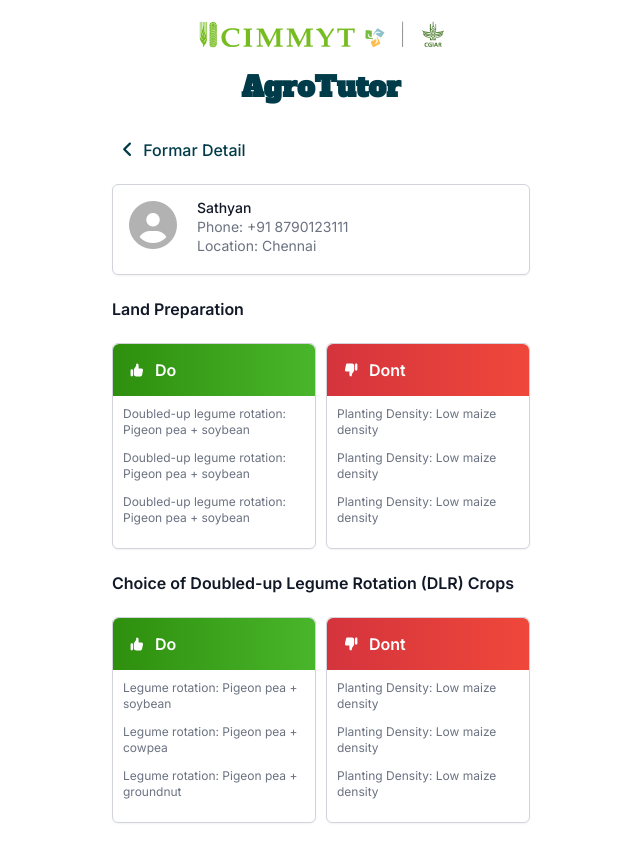
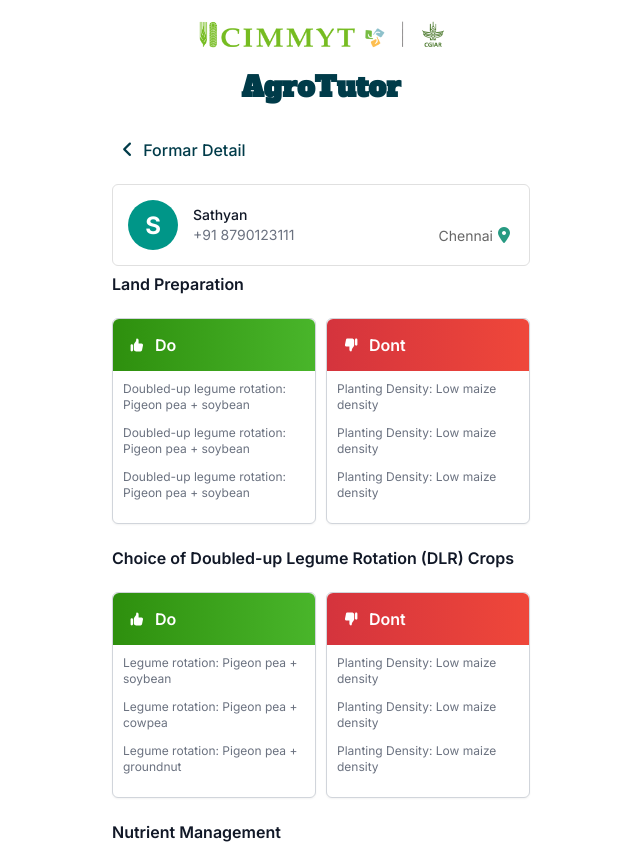
Before and after one commit to designpettai/PWA-Cimmyt, a React (Create React App) app: page /PWA-CIMMYT/formar-detail in a window 1280 px wide. Shown: the top 844 px of the page, without its empty margins (319-959 px from the left). Built offline with nearby package versions, Linux system fonts and the light colour scheme.

Commit message:
deploy commit

```diff
--- a/package.json
+++ b/package.json
@@ -1,5 +1,5 @@
 {
-  "homepage": "https://saravanakumar1101.github.io/PWA-CIMMYT",
+  "homepage": "https://designpettai.github.io/PWA-Cimmyt",
   "name": "pwa-cimmyt",
   "version": "0.1.0",
   "private": true,
--- a/src/compounds/AddFormar/AddFormar.css
+++ b/src/compounds/AddFormar/AddFormar.css
@@ -14,6 +14,10 @@
 .Add-form-Level-list {
     width: 33.33%;
     position: relative;
+    display: flex;
+    align-items: center;
+    justify-content: center;
+    flex-direction: column;
 }
 
 .Add-form-Level-list h2 {
@@ -23,11 +27,12 @@
     color: #D1D5DB;
     border: 1px solid #D1D5DB;
     text-align: center;
-    height: 50px;
-    width: 50px;
+    height: 42px;
+    width: 42px;
     display: flex;
     align-items: center;
     justify-content: center;
+    font-size: 18px;
 
 }
 
@@ -45,9 +50,9 @@
 .Add-form-Level-list:nth-child(2)::after {
     content: "";
     position: absolute;
-    right: 67%;
-    top: 35%;
-    width: 66%;
+    right: 65%;
+    top: 28%;
+    width: 71%;
     border-bottom: 1px solid #D1D5DB;
     z-index: -1;
 }
@@ -59,9 +64,9 @@
 .Add-form-Level-list:nth-child(3)::before {
     content: "";
     position: absolute;
-    left: -32%;
-    top: 35%;
-    width: 65%;
+    left: -35%;
+    top: 28%;
+    width: 70%;
     border-bottom: 1px solid #D1D5DB;
     z-index: -1;
 }
@@ -143,13 +148,14 @@ select.input-error {
 
 .add-formar input.input-error::placeholder,
 select.input-error::placeholder {
-    color:#b3261e;
+    color: #b3261e;
 }
-.form-group{
+
+.form-group {
     margin-bottom: 16px;
 }
 
-.form-group.child2{
+.form-group.child2 {
     margin-bottom: 24px;
 }
 
@@ -190,7 +196,7 @@ select.input-error::placeholder {
 
 .error {
     color: #b3261e;
-    margin-bottom:16px;
+    margin-bottom: 16px;
     display: flex;
     align-items: center;
     font-size: 12px;
--- a/src/compounds/AddFormar/AddFormar.js
+++ b/src/compounds/AddFormar/AddFormar.js
@@ -1,5 +1,5 @@
-import React, { useState } from 'react';
-import { useNavigate } from 'react-router-dom';
+import React, { useState, useCallback } from 'react';
+import { useNavigate, useLocation } from 'react-router-dom';
 import './AddFormar.css';
 
 const AddFormar = ({ onAddFarmer }) => {
@@ -9,7 +9,8 @@ const AddFormar = ({ onAddFarmer }) => {
     const [formCompleted, setFormCompleted] = useState([false, false, false]);
     const [errors, setErrors] = useState({});
     const navigate = useNavigate();
-
+    const location = useLocation();
+    const { farmers } = location.state || { farmers: [] };
     const validateForm = () => {
         const newErrors = {};
         const validateName = (name) => /^[a-zA-Z\s]+$/.test(name);
@@ -20,17 +21,26 @@ const AddFormar = ({ onAddFarmer }) => {
             const name = formData['farmer-name'] || '';
             const mobile = formData['farmer-mobile'] || '';
 
+            // Checking for existing name and mobile number
+            const isNameExists = farmers.some(farmer => farmer['farmer-name'] === name);
+            const isMobileExists = farmers.some(farmer => farmer['farmer-mobile'] === mobile);
+
             if (!name) {
                 newErrors.name = "Name is required";
             } else if (!validateName(name)) {
                 newErrors.name = "Name can only contain letters and spaces";
+            } else if (isNameExists) {
+                newErrors.name = "Name already exists";
             }
 
             if (!mobile) {
                 newErrors.mobile = "Mobile number is required";
             } else if (!validateMobile(mobile)) {
                 newErrors.mobile = "Mobile number must be exactly 10 digits";
+            } else if (isMobileExists) {
+                newErrors.mobile = "Mobile number already exists";
             }
+
         } else if (currentActiveIndex === 1) {
             const agroZone = formData['agro-zone'] || '';
             const soilTexture = formData['soil-texture'] || '';
@@ -60,6 +70,7 @@ const AddFormar = ({ onAddFarmer }) => {
         }
 
         return newErrors;
+
     };
 
     const handleContinue = () => {
@@ -82,13 +93,19 @@ const AddFormar = ({ onAddFarmer }) => {
     };
 
     const handleNoClick = () => {
-        // Submit the farmer data even when clicking "No"
         const newErrors = validateForm();
         if (Object.keys(newErrors).length === 0) {
             onAddFarmer(formData);
         }
         navigate('/formar-detail');
     };
+
+    const handleBack = useCallback(() => {
+        if (currentActiveIndex > 0) {
+            setCurrentActiveIndex(currentActiveIndex - 1);
+        }
+    }, [currentActiveIndex]);
+
 
     const handleInputChange = (e) => {
         const { id, value } = e.target;
@@ -137,7 +154,10 @@ const AddFormar = ({ onAddFarmer }) => {
                 <div className="form-container">
                     {currentActiveIndex === 0 && !isExtensionOfficer && (
                         <div className="form-detail">
-                            <h1>Farmer Details</h1>
+                            <h1 className="container-head">
+                                <i className="fas fa-angle-left arrow-icon" onClick={handleBack} style={{ cursor: 'pointer' }}></i>
+                                Farmer Details
+                            </h1>
                             <form id="farmer-form">
                                 <div className="form-group">
                                     <label htmlFor="farmer-name">Name of the Farmer</label>
@@ -170,7 +190,11 @@ const AddFormar = ({ onAddFarmer }) => {
 
                     {currentActiveIndex === 1 && !isExtensionOfficer && (
                         <div className="form-detail">
-                            <h1>Farm Details</h1>
+                            <h1 className="container-head">
+                                <i className="fas fa-angle-left arrow-icon" onClick={handleBack} style={{ cursor: 'pointer' }}></i>
+                                Farm Details
+                            </h1>
+
                             <form id="farm-details-form">
                                 <div className="form-group">
                                     <label htmlFor="agro-zone">Agro-climatic zone</label>
@@ -202,7 +226,10 @@ const AddFormar = ({ onAddFarmer }) => {
 
                     {currentActiveIndex === 2 && !isExtensionOfficer && (
                         <div className="form-detail">
-                            <h1>Extension Officer Details</h1>
+                            <h1 className="container-head">
+                                <i className="fas fa-angle-left arrow-icon" onClick={handleBack} style={{ cursor: 'pointer' }}></i>
+                                Extension Officer Details
+                            </h1>
                             <form id="extension-officer-form">
                                 <div className="form-group">
                                     <label className='ex-select'>Are you an Extension Officer?</label>
@@ -217,7 +244,10 @@ const AddFormar = ({ onAddFarmer }) => {
 
                     {isExtensionOfficer && (
                         <div className="form-detail">
-                            <h1>Extension Officer Details</h1>
+                            <h1 className="container-head">
+                                <i className="fas fa-angle-left arrow-icon" onClick={handleBack} style={{ cursor: 'pointer' }}></i>
+                                Extension Officer Details
+                            </h1>
                             <form id="extension-officer-form" onSubmit={handleSubmit}>
                                 <div className="form-group">
                                     <label htmlFor="officer-name">Your Name</label>
--- a/src/compounds/Formar-Detail/Formar-Detail.js
+++ b/src/compounds/Formar-Detail/Formar-Detail.js
@@ -26,16 +26,24 @@ const FormarDetail = () => {
                     Formar Detail
                 </h2>
 
-                <div className="formar-detail-1">
-                    <div className="formar-profile">
-                        <i className="fas fa-user-circle fa-3x ash-icon"></i>
+                <div className="contact">
+                    <div className="avatar">
+                        S
                     </div>
-                    <div className="contact-info">
-                        <h1>Sathyan</h1>
-                        <p>Phone: +91 8790123111</p>
-                        <p>Location: Chennai</p>
+                    <div className="info">
+                        <div className="name">
+                            <h2>Sathyan</h2>
+                        </div>
+                        <div className="number">
+                            <h4>+91 8790123111</h4>
+                        </div>
+                    </div>
+                    <div className="location">
+                        <span>Chennai</span>
+                        <i className="fas fa-map-marker-alt"></i>
                     </div>
                 </div>
+
 
                 {/* Land Preparation Section */}
                 <div className="land-Preparation">
@@ -151,7 +159,7 @@ const FormarDetail = () => {
                     <h2 className="container-head">Nutrient Management</h2>
                     <div className="land-Preparation-do-does">
                         <div className="land-Preparation-do">
-                            <div className="do">
+                            <div style={{ height: '300px' }} className="do">
                                 <div className="do-heading">
                                     <h2>
                                         <svg className="thumbs" xmlns="http://www.w3.org/2000/svg" width="16" height="16" viewBox="0 0 16 16" fill="none">
@@ -176,7 +184,7 @@ const FormarDetail = () => {
                             </div>
                         </div>
                         <div className="land-Preparation-dont">
-                            <div className="dont">
+                            <div style={{ height: '300px' }} className="dont">
                                 <div className="dont-heading">
                                     <h2>
                                         <svg className="thumbs" xmlns="http://www.w3.org/2000/svg" width="16" height="16" viewBox="0 0 16 16" fill="none">
--- a/src/compounds/FormarList/Formar-list.css
+++ b/src/compounds/FormarList/Formar-list.css
@@ -83,7 +83,10 @@ input::placeholder {
 textarea::placeholder {
   font-size: 14px;
 }
-
+.search-engine input[type="text"]:focus{
+    border-color: #279A82;
+    outline: none;
+}
 
 .no-formars {
   height: 400px;
```
